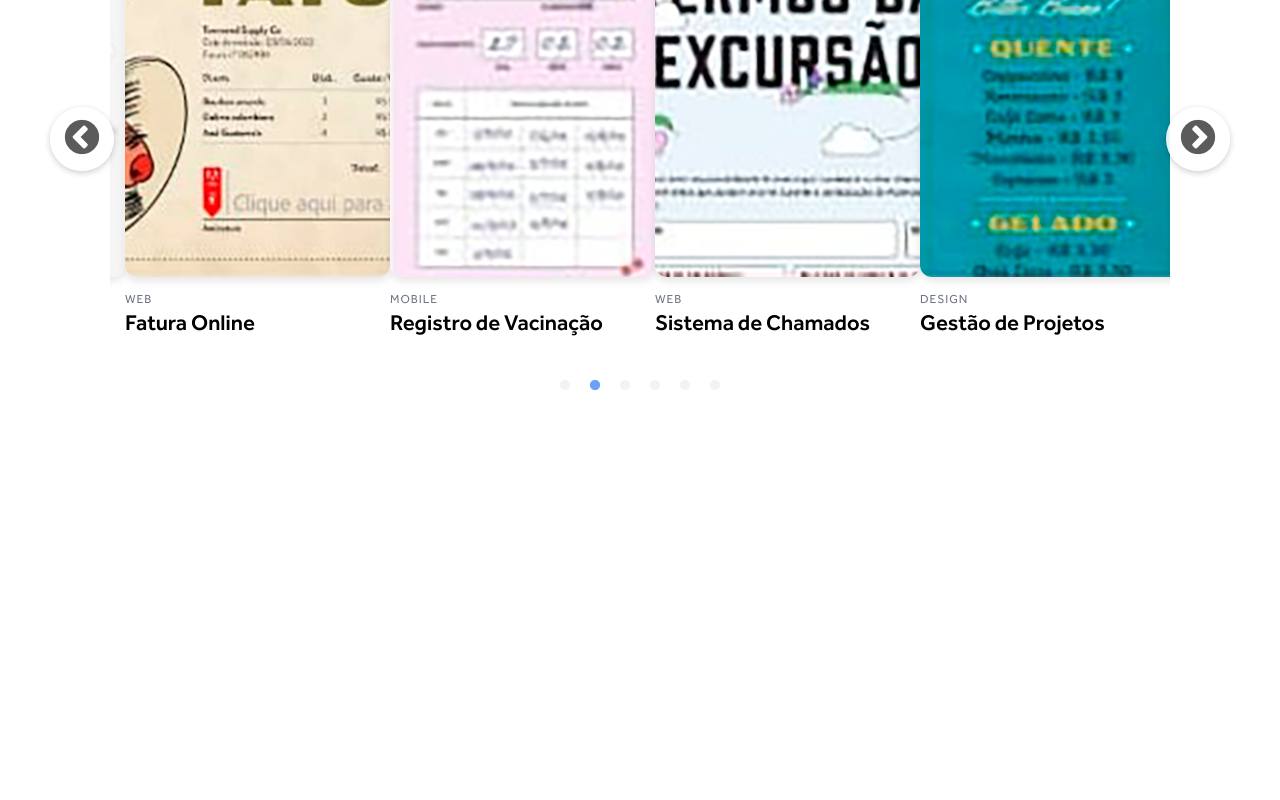
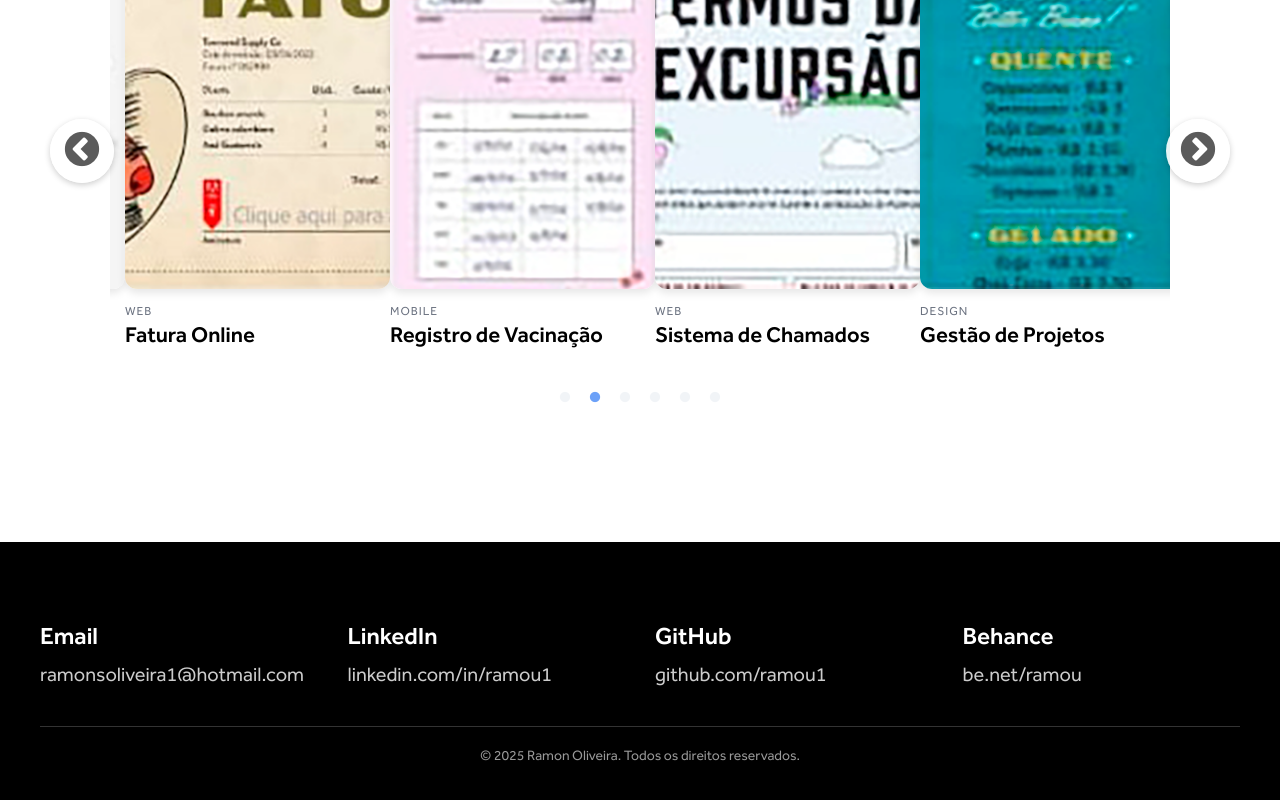
Before and after one commit to ramou1/portfolio, a React (Vite) app: page /projects in a window 1280 px wide. Shown: the part 272-1072 px from the top of the page. Before the commit the page ends 800 px from the top, so only its background shows below. Built offline with nearby package versions, Linux system fonts and the light colour scheme.

Commit message:
feat: footer component with social media links

```diff
--- a/src/App.css
+++ b/src/App.css
@@ -22,7 +22,7 @@ body, html {
   /* background-color: #000; */
   color: #000;
   text-align: center;
-  min-height: 100vh; /* Garantir que a altura da página ocupe toda a tela */
+  min-height: 85vh; /* Garantir que a altura da página ocupe toda a tela */
   display: flex;
   flex-direction: column;
 }
--- a/src/App.tsx
+++ b/src/App.tsx
@@ -2,6 +2,7 @@ import './App.css'
 import { BrowserRouter } from 'react-router-dom'
 import Header from './components/Header/Header'
 import AppRoutes from './routes/AppRoutes'
+import Footer from './components/Footer/Footer'
 
 function App() {
   return (
@@ -9,6 +10,7 @@ function App() {
       <div className="App">
         <Header />
         <AppRoutes />
+        <Footer />
       </div>
     </BrowserRouter>
   )
--- /dev/null
+++ b/src/components/Footer/Footer.css
@@ -0,0 +1,55 @@
+.footer {
+  background-color: #000;
+  color: #fff;
+  padding: 80px 0;
+}
+
+.footer-container {
+  max-width: 1200px;
+  margin: 0 auto;
+  padding: 0 20px;
+}
+
+.footer-columns {
+  display: grid;
+  grid-template-columns: repeat(1, 1fr);
+  gap: 30px;
+}
+
+/* Responsividade para telas médias e grandes */
+@media (min-width: 768px) {
+  .footer-columns {
+    grid-template-columns: repeat(4, 1fr);
+  }
+}
+
+.footer-column {
+  display: flex;
+  flex-direction: column;
+}
+
+.footer-title {
+  font-size: 24px;
+  font-weight: 600;
+  margin-bottom: 12px;
+}
+
+.footer-link {
+  font-size: 20px;
+  color: #cccccc;
+  text-decoration: none;
+  transition: color 0.3s ease;
+}
+
+.footer-link:hover {
+  color: #ffffff;
+}
+
+.footer-copyright {
+  margin-top: 40px;
+  padding-top: 20px;
+  border-top: 1px solid #333;
+  text-align: center;
+  font-size: 14px;
+  color: #999;
+}
--- /dev/null
+++ b/src/components/Footer/Footer.tsx
@@ -0,0 +1,71 @@
+import React from "react";
+import "./Footer.css";
+
+const Footer = () => {
+  return (
+    <footer className="footer">
+      <div className="footer-container">
+        <div className="footer-columns">
+          {/* Coluna 1 - Email */}
+          <div className="footer-column">
+            <h3 className="footer-title">Email</h3>
+            <a
+              href="mailto:ramonsoliveira1@hotmail.com"
+              className="footer-link"
+            >
+              ramonsoliveira1@hotmail.com
+            </a>
+          </div>
+
+          {/* Coluna 2 - LinkedIn */}
+          <div className="footer-column">
+            <h3 className="footer-title">LinkedIn</h3>
+            <a
+              href="https://www.linkedin.com/in/ramou1/"
+              target="_blank"
+              rel="noopener noreferrer"
+              className="footer-link"
+            >
+              linkedin.com/in/ramou1
+            </a>
+          </div>
+
+          {/* Coluna 3 - GitHub */}
+          <div className="footer-column">
+            <h3 className="footer-title">GitHub</h3>
+            <a
+              href="https://github.com/ramou1"
+              target="_blank"
+              rel="noopener noreferrer"
+              className="footer-link"
+            >
+              github.com/ramou1
+            </a>
+          </div>
+
+          {/* Coluna 4 - Behance */}
+          <div className="footer-column">
+            <h3 className="footer-title">Behance</h3>
+            <a
+              href="https://www.be.net/ramou"
+              target="_blank"
+              rel="noopener noreferrer"
+              className="footer-link"
+            >
+              be.net/ramou
+            </a>
+          </div>
+        </div>
+
+        <div className="footer-copyright">
+          <p>
+            © {new Date().getFullYear()} Ramon Oliveira. Todos os direitos
+            reservados.
+          </p>
+        </div>
+      </div>
+    </footer>
+  );
+};
+
+export default Footer;
--- a/src/pages/Home/Home.css
+++ b/src/pages/Home/Home.css
@@ -38,7 +38,7 @@
 .slider-container {
   position: relative;
   width: 100%;
-  height: 400px;
+  height: 500px;
   margin: 0 auto 2rem;
   overflow: hidden;
   border-radius: 8px;
--- a/src/pages/Projects/Projects.css
+++ b/src/pages/Projects/Projects.css
@@ -1,10 +1,3 @@
-.projects-container {
-  max-width: 1200px;
-  margin: 0 auto;
-  padding: 40px 20px;
-  text-align: center;
-}
-
 .projects-title {
   font-size: 2.5rem;
   font-weight: 700;
--- a/src/pages/Projects/Projects.tsx
+++ b/src/pages/Projects/Projects.tsx
@@ -23,28 +23,28 @@ const Projects: React.FC = () => {
         settings: {
           slidesToShow: 3,
           slidesToScroll: 1,
-        }
+        },
       },
       {
         breakpoint: 900,
         settings: {
           slidesToShow: 2,
           slidesToScroll: 1,
-        }
+        },
       },
       {
         breakpoint: 600,
         settings: {
           slidesToShow: 1,
           slidesToScroll: 1,
-        }
-      }
-    ]
+        },
+      },
+    ],
   };
 
   return (
-    <div className="projects-container">
-      <h1 className="projects-title">Projetos</h1>
+    <div className="app">
+      <h1 className="projects-title">Meus Projetos</h1>
       <div className="projects-slider-wrapper">
         <Slider {...settings}>
           {projects.map((project, index) => (
```
